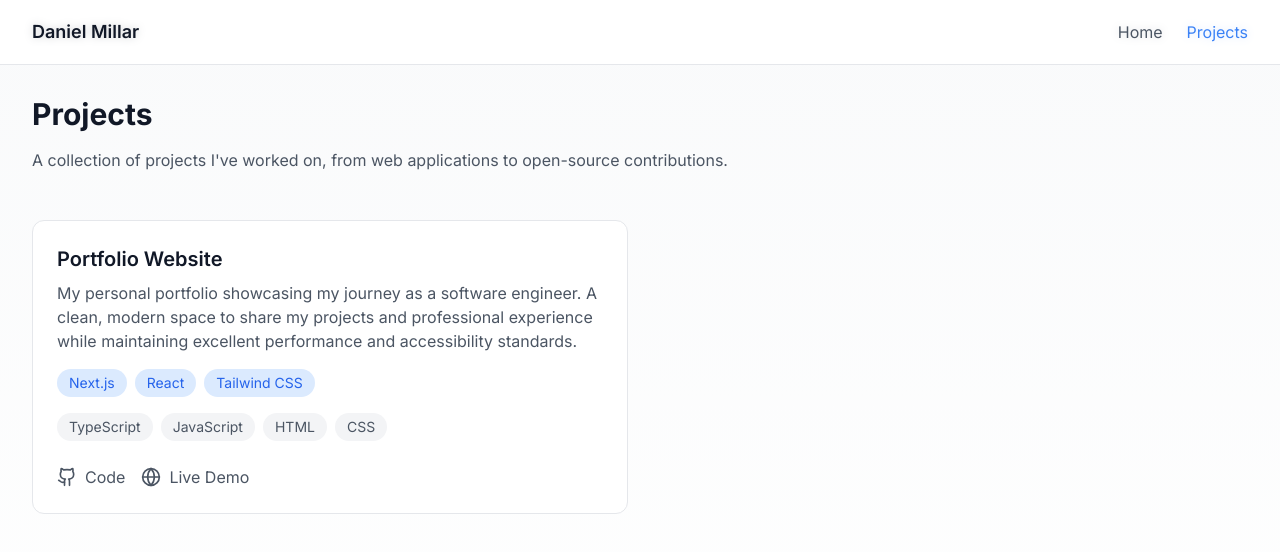
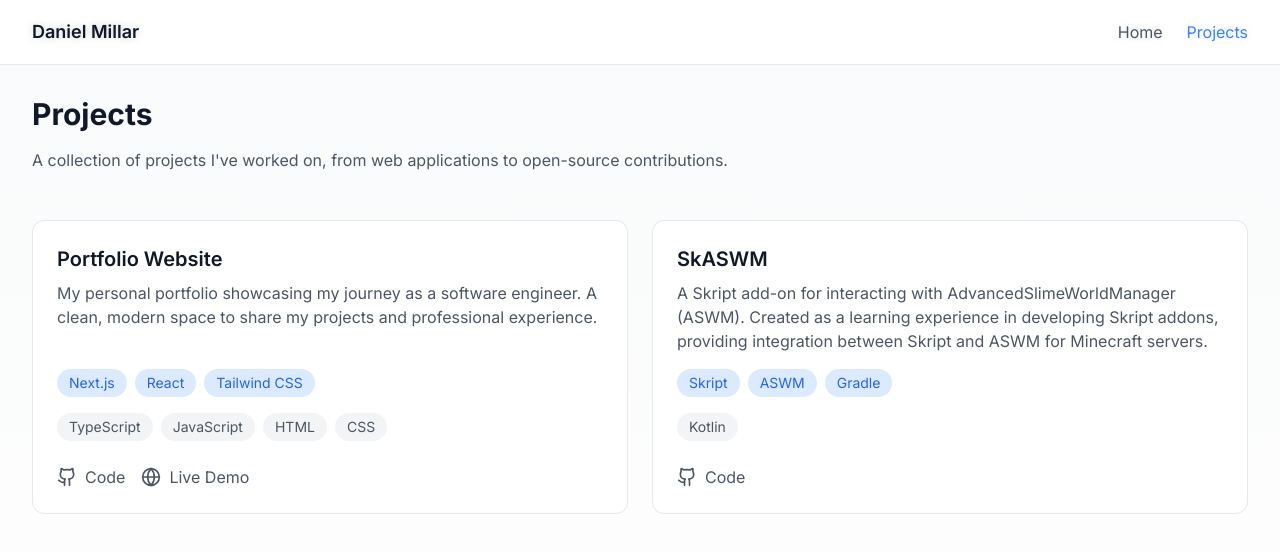
Before and after one commit to danielmillar/Portfolio, a Next.js app: page /projects in a window 1280 px wide. Shown: the top 552 px of the page. Built offline with nearby package versions, Linux system fonts and the light colour scheme.

Commit message:
feat(): Add easier method to handle project data

```diff
--- a/src/app/projects/page.tsx
+++ b/src/app/projects/page.tsx
@@ -1,28 +1,7 @@
 import Navigation from '@/components/shared/Navigation';
 import Header from '@/components/home/Header';
 import { GithubIcon, Globe } from 'lucide-react';
-
-interface Project {
-  title: string;
-  description: string;
-  technologies: string[];
-  languages: string[];
-  github?: string;
-  liveUrl?: string;
-  featured?: boolean;
-}
-
-const projects: Project[] = [
-  {
-    title: "Portfolio Website",
-    description: "My personal portfolio showcasing my journey as a software engineer. A clean, modern space to share my projects and professional experience while maintaining excellent performance and accessibility standards.",
-    technologies: ["Next.js", "React", "Tailwind CSS"],
-    languages: ["TypeScript", "JavaScript", "HTML", "CSS"],
-    github: "https://github.com/danielmillar/portfolio",
-    liveUrl: "https://danielmillar.dev",
-    featured: true
-  }
-];
+import { Project, projects } from '@/data/projects';
 
 export default function ProjectsPage() {
   return (
--- a/src/components/home/Projects.tsx
+++ b/src/components/home/Projects.tsx
@@ -1,28 +1,11 @@
 import { GithubIcon, Globe } from 'lucide-react';
-
-interface Project {
-  title: string;
-  description: string;
-  technologies: string[];
-  languages: string[];
-  github?: string;
-  liveUrl?: string;
-  featured?: boolean;
-}
-
-const featuredProjects: Project[] = [
-  {
-    title: "Portfolio Website",
-    description: "My personal portfolio showcasing my journey as a software engineer. A clean, modern space to share my projects and professional experience.",
-    technologies: ["Next.js", "React", "Tailwind CSS"],
-    languages: ["TypeScript", "JavaScript", "HTML", "CSS"],
-    github: "https://github.com/danielmillar/portfolio",
-    liveUrl: "https://danielmillar.dev",
-    featured: true
-  }
-];
+import { Project, projects } from '@/data/projects';
 
 export default function Projects() {
+  const featuredProjects = projects
+    .filter(project => project.featured)
+    .slice(0, 4);
+
   return (
     <section className="mb-16">
       <div className="flex justify-between items-center mb-8">
--- /dev/null
+++ b/src/data/projects.ts
@@ -0,0 +1,29 @@
+export interface Project {
+  title: string;
+  description: string;
+  technologies: string[];
+  languages: string[];
+  github?: string;
+  liveUrl?: string;
+  featured?: boolean;
+}
+
+export const projects: Project[] = [
+  {
+    title: "Portfolio Website",
+    description: "My personal portfolio showcasing my journey as a software engineer. A clean, modern space to share my projects and professional experience.",
+    technologies: ["Next.js", "React", "Tailwind CSS"],
+    languages: ["TypeScript", "JavaScript", "HTML", "CSS"],
+    github: "https://github.com/danielmillar/portfolio",
+    liveUrl: "https://danielmillar.dev",
+    featured: true
+  },
+  {
+    title: "SkASWM",
+    description: "A Skript add-on for interacting with AdvancedSlimeWorldManager (ASWM). Created as a learning experience in developing Skript addons, providing integration between Skript and ASWM for Minecraft servers.",
+    technologies: ["Skript", "ASWM", "Gradle"],
+    languages: ["Kotlin"],
+    github: "https://github.com/danielmillar/SkASWM",
+    featured: true
+  },
+];
```
